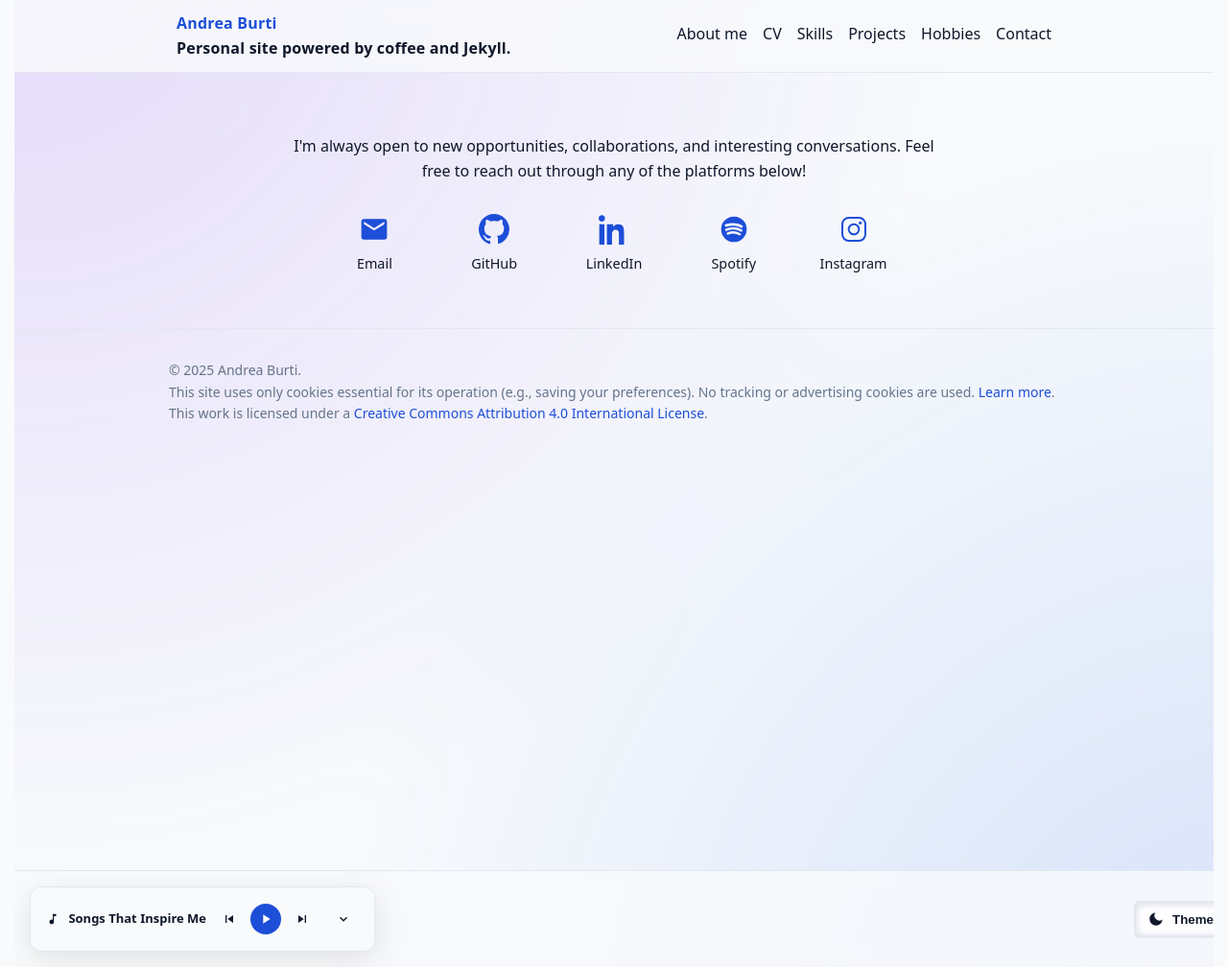
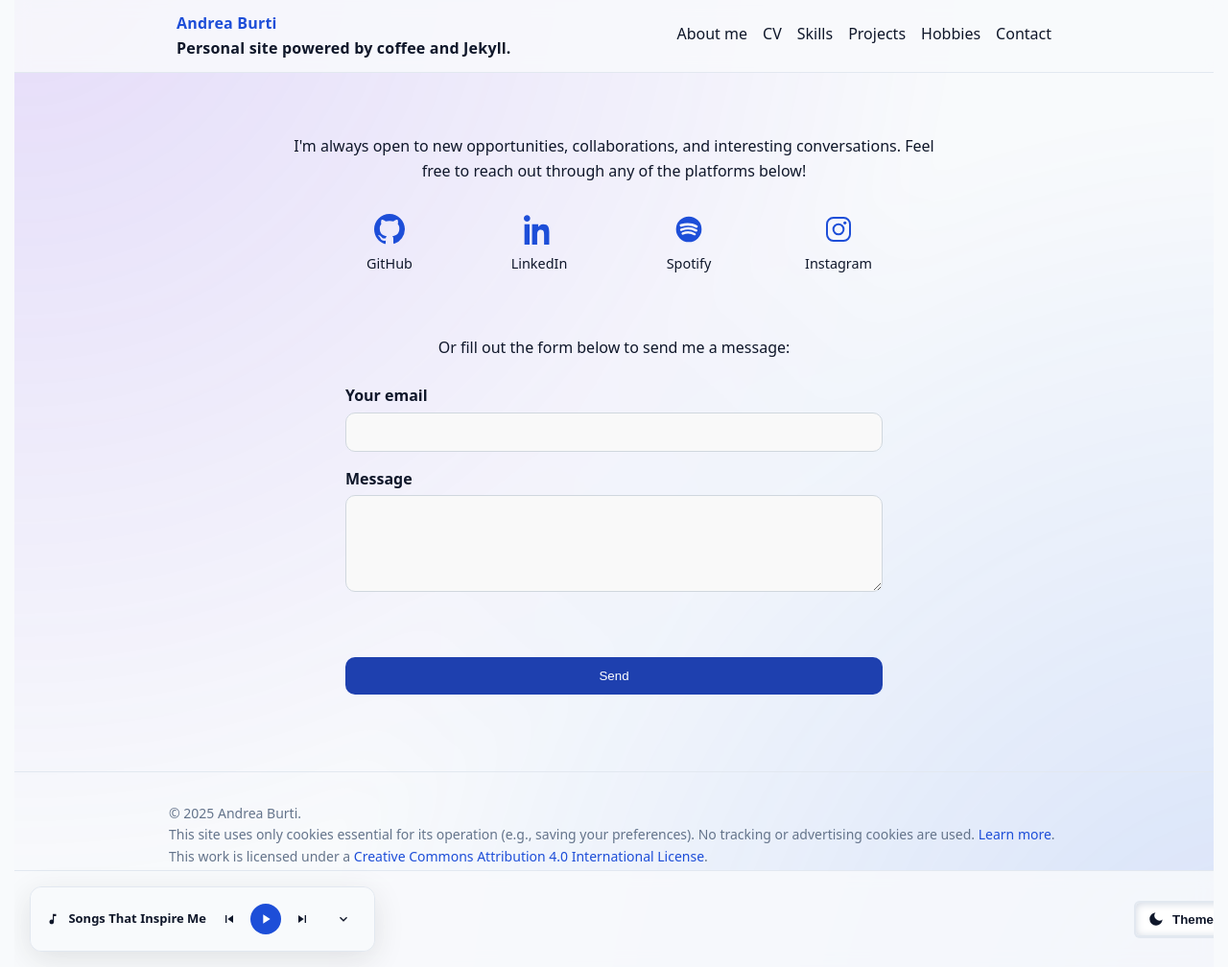
Before and after one commit to boozee/boozee.github.io, a Jekyll site: the page built from pages/contact.md, in a window 1280 px wide and 1008 px high. Shown: the whole window at 96% size. Built offline with Jekyll 4.4.1, drawn with Linux system fonts in a browser that asks for light colours.

Commit message:
Hide email behind a form

```diff
--- /dev/null
+++ b/_includes/contact-form.html
@@ -0,0 +1,93 @@
+<form id="contact-form"
+      action="https://formspree.io/f/xvgqnrvk"
+      method="POST"
+      class="contact-form"
+      novalidate>
+  <div class="cf-field">
+    <label for="cf-email">Your email</label>
+    <input id="cf-email" type="email" name="email" autocomplete="email" required>
+  </div>
+
+  <div class="cf-field">
+    <label for="cf-message">Message</label>
+    <textarea id="cf-message" name="message" rows="5" required></textarea>
+  </div>
+
+  <!-- honeypot -->
+  <input type="text" name="_gotcha" style="display:none" tabindex="-1" autocomplete="off">
+
+  <!-- accessibility + status -->
+  <p id="cf-status" class="cf-status" aria-live="polite"></p>
+
+  <button id="cf-submit" type="submit">Send</button>
+</form>
+
+<!-- success block (hidden until we get 200 OK) -->
+<div id="cf-success" class="cf-success" style="display:none; text-align:center; margin-top:2rem;">
+  <img src="{{ "/assets/img/puppy-thanks.png" | relative_url }}"
+       alt="Cute puppy"
+       style="max-width:420px; border-radius:12px; display:block; margin:1rem auto 0;">
+  <p style="margin-top:1rem;"><a href="{{ "/" | relative_url }}">← Back to home</a></p>
+</div>
+
+<script>
+(function () {
+  const form = document.getElementById("contact-form");
+  const submitBtn = document.getElementById("cf-submit");
+  const success = document.getElementById("cf-success");
+  const status = document.getElementById("cf-status");
+
+  async function handleSubmit(e) {
+    e.preventDefault();
+
+    // basic HTML5 validity
+    if (!form.reportValidity()) return;
+
+    status.textContent = "Sending…";
+    submitBtn.disabled = true;
+
+    try {
+      const res = await fetch(form.action, {
+        method: "POST",
+        body: new FormData(form),
+        headers: { "Accept": "application/json" }
+      });
+
+      if (res.ok) {
+        form.reset();
+        form.style.display = "none";
+        success.style.display = "block";
+        status.textContent = "";
+      } else {
+        // Try to show Formspree error details if any
+        let msg = "There was a problem submitting the form. Please try again.";
+        try {
+          const data = await res.json();
+          if (data && data.errors && data.errors.length) {
+            msg = data.errors.map(e => e.message).join(" ");
+          }
+        } catch (_) {}
+        status.textContent = msg;
+        submitBtn.disabled = false;
+      }
+    } catch (err) {
+      status.textContent = "Network error. Check your connection and try again.";
+      submitBtn.disabled = false;
+    }
+  }
+
+  form.addEventListener("submit", handleSubmit);
+})();
+</script>
+
+<style>
+/* Optional minimal styles; remove if you already style forms globally */
+.contact-form { max-width: 560px; margin: 1.5rem auto; display: grid; gap: 1rem; }
+.cf-field label { display:block; font-weight:600; margin-bottom: .25rem; }
+.cf-field input, .cf-field textarea {
+  width:100%; padding:.75rem; border:1px solid #d0d7de; border-radius:10px;
+}
+#cf-submit { padding:.75rem 1rem; border:0; border-radius:10px; cursor:pointer; }
+#cf-submit:disabled { opacity:.6; cursor:default; }
+.cf-status { min-height:1.25rem; margin:.25rem 0; color:#555; }
+</style>
--- a/_includes/social-links.html
+++ b/_includes/social-links.html
@@ -1,11 +1,4 @@
 <div class="contact-grid">
-  <div class="social-item">
-    <a href="mailto:{{ site.data.cv.email }}" aria-label="Email" title="{{ site.data.cv.email }}">
-      <svg width="32" height="32"><use href="#icon-email"></use></svg>
-    </a>
-    <span class="social-label">Email</span>
-  </div>
-
   {% for link in site.data.cv.links %}
     {% assign label = link.label %}
     <div class="social-item">
--- a/_sass/_contact.scss
+++ b/_sass/_contact.scss
@@ -41,3 +41,38 @@
   margin: 1em auto; /* Center and add vertical margin */
   line-height: 1.6;
 }
+
+.contact-form {
+  max-width: 500px;
+  margin: 2rem auto;
+  display: flex;
+  flex-direction: column;
+  gap: 1rem;
+}
+
+.contact-form input,
+.contact-form textarea {
+  width: 100%;
+  padding: 0.75rem;
+  border: 1px solid #ccc;
+  border-radius: 8px;
+}
+
+:root[data-theme="light"] .contact-form input,
+:root[data-theme="light"] .contact-form textarea {
+  background: #f9f9f9;
+  color: #333;
+}
+
+.contact-form button {
+  padding: 0.75rem;
+  background: var(--brand-strong);
+  color: white;
+  border: none;
+  border-radius: 8px;
+  cursor: pointer;
+}
+
+.contact-form button:hover {
+  background: var(--brand);
+}
--- a/pages/contact.md
+++ b/pages/contact.md
@@ -8,3 +8,9 @@ permalink: /contact/
   <p class="intro-text">I'm always open to new opportunities, collaborations, and interesting conversations. Feel free to reach out through any of the platforms below!</p>
   {% include social-links.html %}
 </div>
+
+
+<div class="container">
+<p class="intro-text">Or fill out the form below to send me a message:</p>
+{%include contact-form.html %}
+</div>
```
Also changed, not shown: pages/thanks.md (added, +11 -0 lines), 1 other file.
